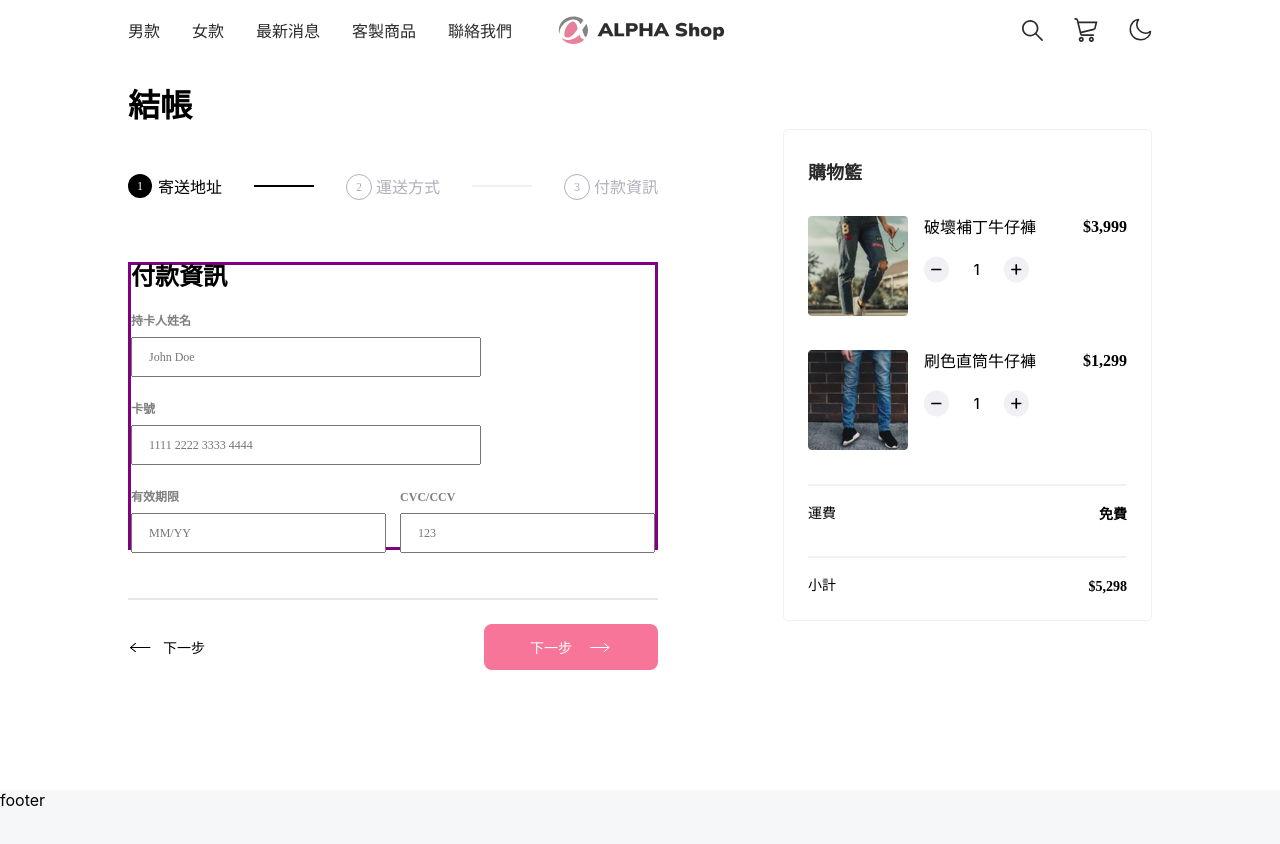
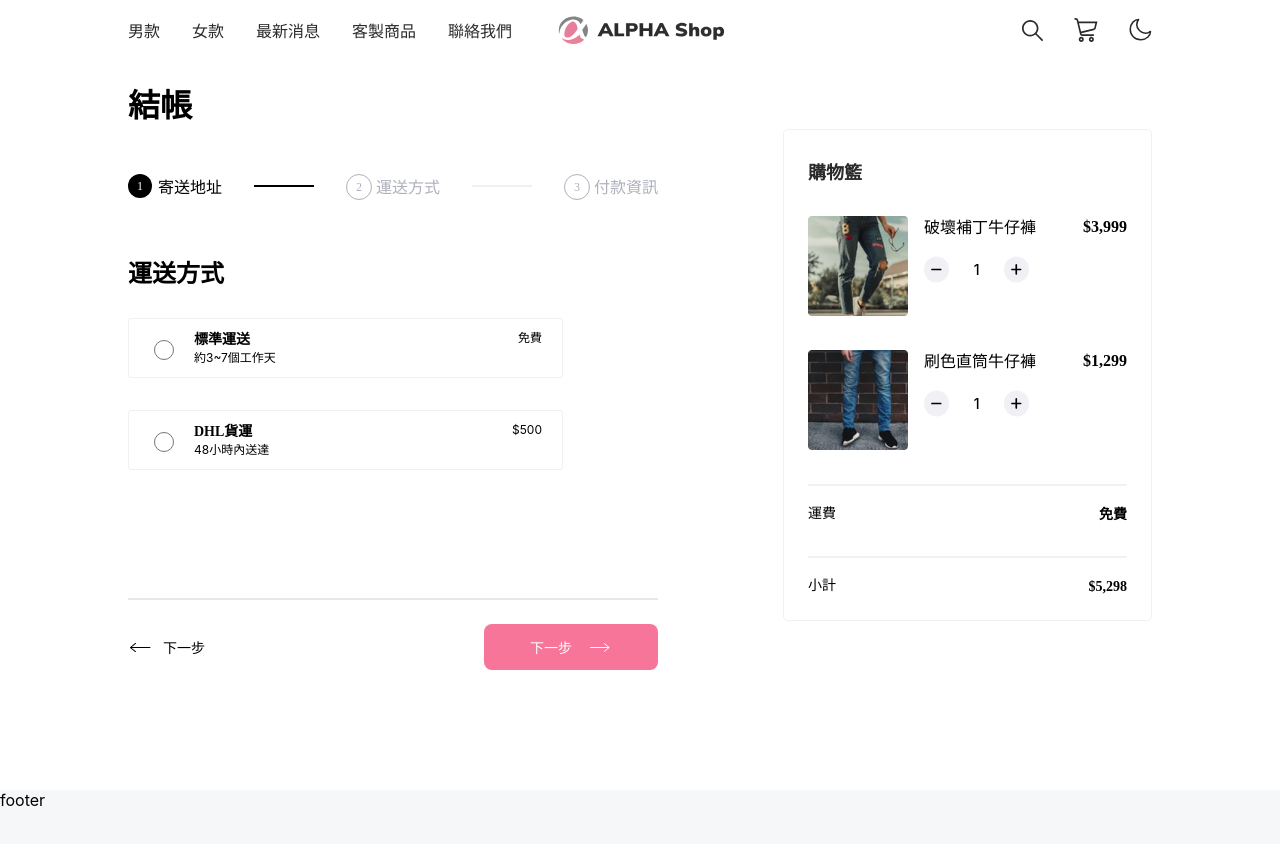
Before and after one commit to Lan956616/ALPHA-Shop-IV, a React (Create React App) app: page / in a window 1280 px wide. Shown: the top 844 px of the page. Built offline with nearby package versions, Linux system fonts and the light colour scheme.

Commit message:
complete content of step2

```diff
--- a/src/components/main/pay/pay.js
+++ b/src/components/main/pay/pay.js
@@ -9,7 +9,7 @@ export default function Pay() {
   return(
     <div className={styles.mainPay}>
       <StepProgress/>
-      <Step3/>
+      <Step2/>
       <ProgressControl/>
     </div>
   )
--- a/src/components/main/pay/step2/step2.js
+++ b/src/components/main/pay/step2/step2.js
@@ -4,6 +4,26 @@ export default function Step2() {
   return(
     <div className={styles.step2}>
        <p className={styles.step2Title}>運送方式</p>
+       <div className={styles.step2Shipping}>
+        <input type='radio' className={styles.radioButton}></input>
+        <div className={styles.step2ShippingRightpart}>
+          <div className={styles.RightpartMode}>
+            <p className={styles.shippingMode}>標準運送</p>
+            <p className={styles.price}>免費</p>
+          </div>
+          <p className={styles.RightpartDescription}>約3~7個工作天</p>
+        </div>
+       </div>
+       <div className={styles.step2Shipping}>
+        <input type='radio' className={styles.radioButton}></input>
+        <div className={styles.step2ShippingRightpart}>
+          <div className={styles.RightpartMode}>
+            <p className={styles.shippingMode}>DHL貨運</p>
+            <p className={styles.price}>$500</p>
+          </div>
+          <p className={styles.RightpartDescription}>48小時內送達</p>
+        </div>
+       </div>
     </div>
   )
 }
--- a/src/components/main/pay/step2/step2.module.css
+++ b/src/components/main/pay/step2/step2.module.css
@@ -3,7 +3,7 @@
   margin-bottom: 3rem;
   height: 288px;
 
-  border: 3px solid purple;
+
 }
 
 .step2Title {
@@ -13,3 +13,59 @@
   line-height: 24px;
   text-align: left;
 }
+
+.step2Shipping {
+  margin-top: 2rem;
+  width: 435px;
+  height: 60px;
+  border: 1px solid #F0F0F5;
+  border-radius: 3px;
+  display: flex;
+  align-items: center;
+  padding: 20px;
+}
+
+.radioButton {
+  height: 20px;
+  width: 20px;
+  background-color: black;
+  margin-right: 20px;
+}
+
+.step2ShippingRightpart {
+
+  flex-grow: 1;
+}
+
+.RightpartMode {
+  display: flex;
+  justify-content: space-between;
+}
+
+.price {
+  font-family: 'Inter';
+  font-size: 12px;
+  font-weight: 400;
+  line-height: 16px;
+  text-align: right;
+}
+
+.shippingMode {
+  font-family: 'Noto Sans TC';
+  font-size: 14px;
+  font-weight: 700;
+  line-height: 20px;
+  text-align: left;
+}
+
+
+
+
+
+.RightpartDescription {
+  font-family: 'Inter';
+  font-size: 12px;
+  font-weight: 400;
+  line-height: 16px;
+  text-align: left;
+}
--- a/src/components/main/pay/step3/step3.js
+++ b/src/components/main/pay/step3/step3.js
@@ -33,7 +33,6 @@ export default function Step3 () {
         <FormInput width='255px' title='有效期限' placeholder='MM/YY'/>
         <FormInput width='255px' title='CVC/CCV' placeholder='123'/>
       </Formrow>
-
     </div>
   )
 }
```
